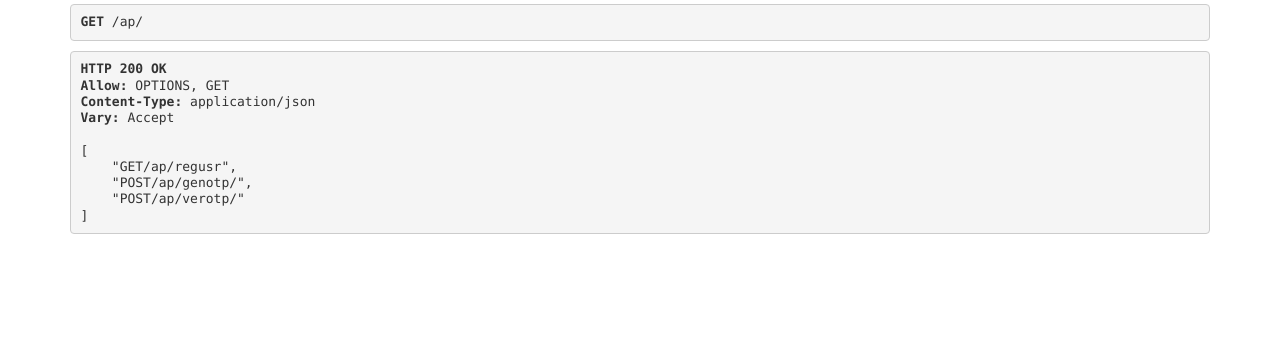
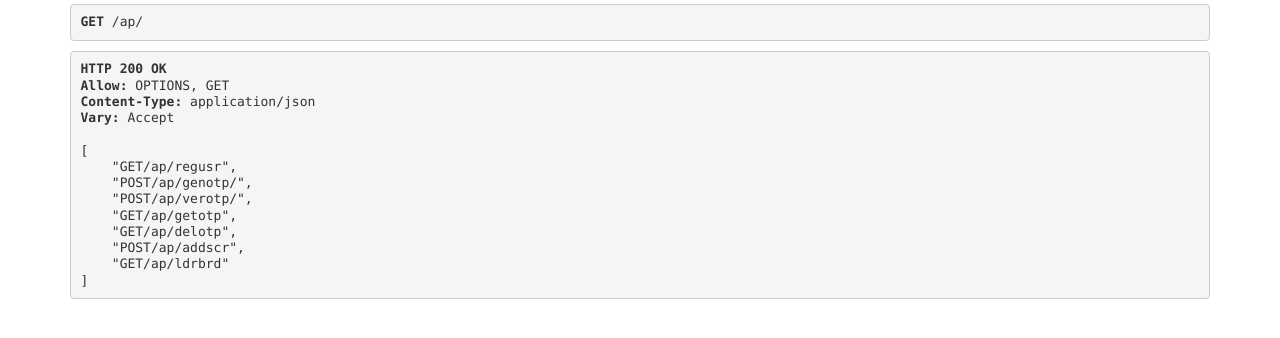
Before and after one commit to VAxRAxD/AlphaProtocol, a Django app: page /ap/ in a window 1280 px wide. Shown: the part 277-615 px from the top of the page. Run offline with Django 4.2, Linux system fonts and the light colour scheme; some libraries are stand-ins or nearby versions.

Commit message:
Updated UI and added delete opt function

```diff
--- a/API/urls.py
+++ b/API/urls.py
@@ -8,5 +8,6 @@ urlpatterns = [
     path('verotp',views.verOtp,name="verOtp"),
     path('addscr',views.addScore,name="addScr"),
     path('getotp',views.getOtp, name="getOtp"),
-    path('ldrbrd',views.leaderBoard,name="leaderBoard")
+    path('ldrbrd',views.leaderBoard,name="leaderBoard"),
+    path('delotp',views.delOtp,name="delOtp")
 ]
--- a/API/views.py
+++ b/API/views.py
@@ -1,5 +1,4 @@
-import random, string, smtplib, datetime
-from django.http import HttpResponse
+import random, string, smtplib
 from rest_framework.decorators import api_view
 from rest_framework.response import Response
 from rest_framework import status
@@ -19,6 +18,10 @@ def getRoutes(request):
         'GET/ap/regusr',
         'POST/ap/genotp/',
         'POST/ap/verotp/',
+        'GET/ap/getotp',
+        'GET/ap/delotp',
+        'POST/ap/addscr',
+        'GET/ap/ldrbrd'
     ]
     return Response(routes)
 
@@ -34,7 +37,6 @@ def genOtp(request):
     if cache.get('otp'):
         return Response(status=status.HTTP_208_ALREADY_REPORTED)
     otp=f"{random.randint(10,99)}{random.choice(string.ascii_letters)}{stories[current]}"
-    # otp=f"{random.randint(10,99)}{random.choice(string.ascii_letters)}1"
     if current<2:
         current+=1
     else:
@@ -99,3 +101,10 @@ def leaderBoard(request):
         "data":data
     }
     return render(request,'API/leaderboard.html',context)
+
+@api_view(['GET'])
+def delOtp(request):
+    if cache.get('otp'):
+        cache.delete('otp')
+        return Response(status=status.HTTP_200_OK)
+    return Response(status=status.HTTP_204_NO_CONTENT)
--- a/static/css/ldrbrd.css
+++ b/static/css/ldrbrd.css
@@ -1,6 +1,8 @@
 body{
-    background  :url('../img/bg.png') no-repeat padding-box !important;
-    scroll-behavior: none;
+    background :url('../img/bg.png');
+    background-size: 100%;
+    background-position: 0 -10px;
+    background-repeat: no-repeat;
 }
 
 caption{
```
Also changed, not shown: API/serializers.py (deleted).
